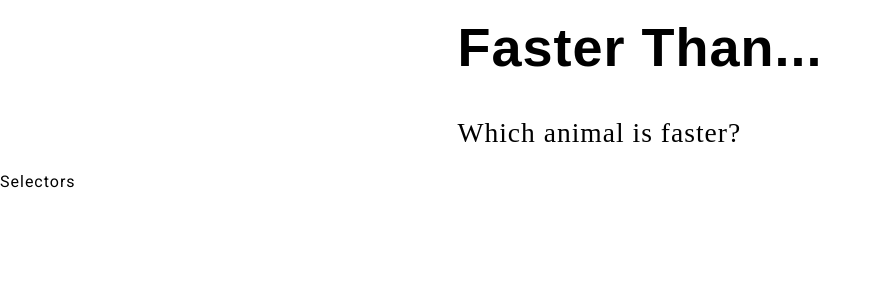
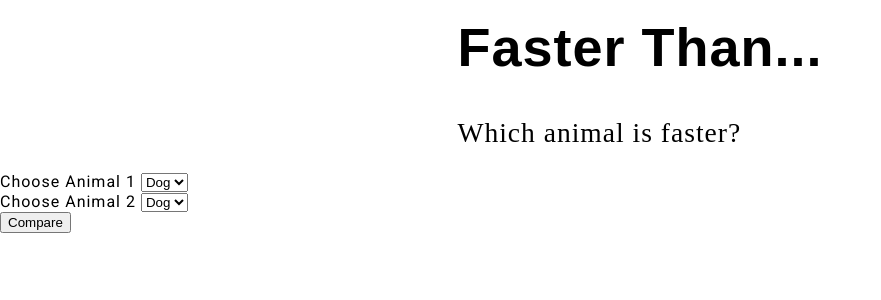
Before and after one commit to gmcln-rct/faster-than, a Vue app: page / in a window 1280 px wide. Shown: the top 300 px of the page, without its empty margins (0-881 px from the left). Built offline with nearby package versions, Linux system fonts and the light colour scheme; a web font is replaced by a local one.

Commit message:
Work on selectdor selector section

```diff
--- a/src/components/TheSelector.vue
+++ b/src/components/TheSelector.vue
@@ -1,5 +1,36 @@
 <template>
   <section>
-    Selectors
+    <form>
+      <div class="form-control">
+        <label for="animal1">Choose Animal 1 </label>
+        <select id="animal1" name="animal1" v-model="animal1">
+          <option value="dog">Dog</option>
+          <option value="cat">Cat</option>
+          <option value="newspaper">Bat</option>
+        </select>
+        <div class="form-control">
+          <label for="animal2">Choose Animal 2 </label>
+          <select id="animal2" name="animal2">
+            <option value="dog">Dog</option>
+            <option value="cat">Cat</option>
+            <option value="newspaper">Bat</option>
+          </select>
+        </div>
+      </div>
+      <div>
+        <button>Compare</button>
+      </div>
+    </form>
   </section>
 </template>
+
+<script>
+export default {
+  data() {
+    return {
+      animal1: 'dog',
+      animal2: 'cat'
+    };
+  }
+};
+</script>
```
